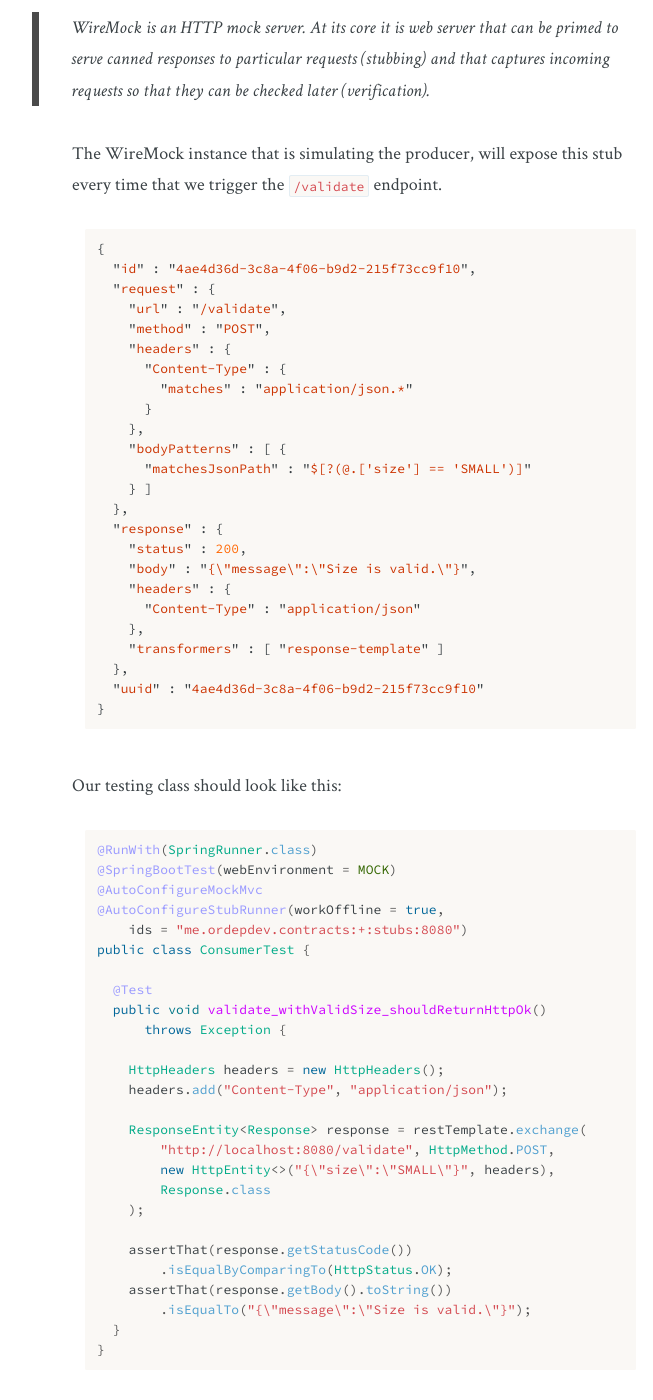
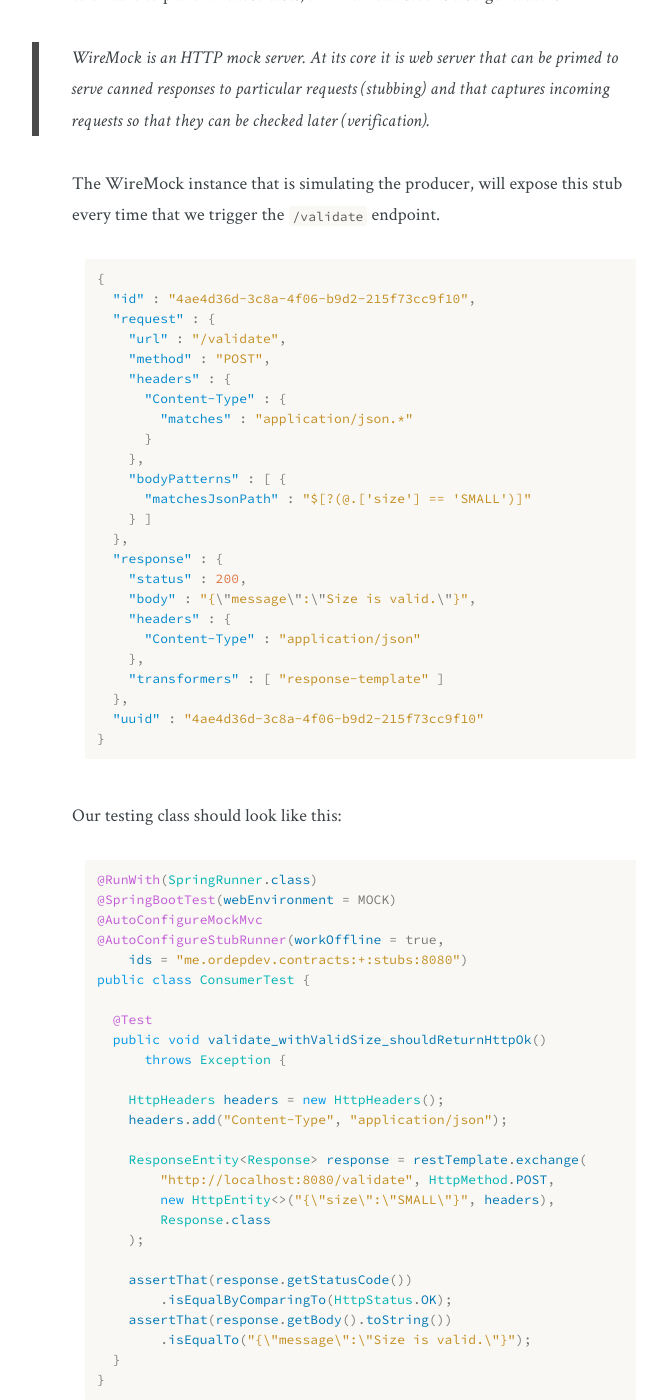
Before and after one commit to ordepdev/ordepdev.github.io, a Jekyll site: the page built from _posts/2017-07-22-boost-your-confidence-with-consumer-driven-contracts.md, in a window 1280 px wide and 1400 px high, scrolled down 4817 px. Shown: the whole window, without its empty margins (280-933 px from the left). Built offline with Jekyll 4.4.1, drawn with Linux system fonts in a browser that asks for light colours; some of the changed text lies outside the part shown.

Commit message:
syntax highlighting improvements

````diff
--- a/_posts/2017-07-22-boost-your-confidence-with-consumer-driven-contracts.md
+++ b/_posts/2017-07-22-boost-your-confidence-with-consumer-driven-contracts.md
@@ -4,28 +4,28 @@
 date:   2017-07-22
 ---
 
-### Monoliths vs Microservices
+## Monoliths vs Microservices
 
 In a monolithic application we don't need to worry about breaking contracts between different services because the compiler will do that job for us. If a given method signature changes, the contract between shared services is broken, and the build will automatically fail.
 
 In a microservices approach, different services are deployed in different runtimes and don't know anything about each other. We don't have the compiler to detect those breaking changes and they became hard to detect and manage. Usually, they're found during end-to-end testing in a pre-production environment.
 
-### Integration testing
+## Integration testing
 
 When performing integration tests on services that depends on other external services, we tend to build our own stubs to assert the answers that we need in order to successfully run the test suite, not the answers that the producer service might deliver. By running integration tests against these predefined answers, it can lead to passing tests within the consumer service boundary and failing tests in a pre-production environment.
 
-### End-to-end testing
+## End-to-end testing
 
 These tests are designed to test the full application from top to bottom by simulating a real scenario. Despite being very useful in order to verify that a given scenario is working as expected across multiple applications, they tend to be very hard to write and maintain, slow to execute, and usually demanding of a dedicated pre-production environment. They also provide very late feedback, usually being the last tests being implemented.
 
-### Common Contract Breaking Scenarios
+## Common Contract Breaking Scenarios
 * Renaming endpoints
 * Adding new mandatory parameters
 * Removing existing parameters
 * Changing validations of existing parameters
 * Changing the response types or status code
 
-### Contracts Testing
+## Contracts Testing
 
 > “An integration contract test is a test at the
 boundary of an external service verifying that it
@@ -35,7 +35,7 @@
 
 A contract is a set of expectations shared between a service that acts as a consumer and another service that acts like a producer. They focus the specification and delivery of service functionality around key business value drivers. The compatibility of a contract remains stable and immutable for a particular set of consumer contracts and expectations.
 
-### Spring Cloud Contract
+## Spring Cloud Contract
 
 > Provides support for Consumer Driven Contracts and service schemas in Spring applications, covering a range of options for writing tests, publishing them as assets, asserting that a contract is kept by producers and consumers, for HTTP and message-based interactions.
 
@@ -43,11 +43,11 @@
 
 ![consumer-driven-contracts-flow](https://goo.gl/WjaemJ "consumer-driven-contracts-flow")
 
-### Defining the Contract
+## Defining the Contract
 
 As a consumer we need to exactly define our expectations. In this case, when sending a request from the consumer to the producer, we want a successful response that matches with our request. Remember that the purpose of contract testing is not to start writing business features in the contracts. Stay focused and limit yourself to testing contracts between applications and avoid full behaviour simulation.
 
-```javascript
+```groovy
 Contract.make {
     request {
         method "POST"
@@ -71,7 +71,7 @@
 }
 ```
 
-### Producer Test Generation
+## Producer Test Generation
 
 As a producer, the goal is to implement a feature that matches with the defined contract. In order to ensure that the application behaves in the same way as we defined above, an acceptance test is generated and it will run on every build, providing the feedback that we're chasing. The test calls the `/validate` endpoint with body `{"size":"SMALL"}` and run the assertions from the `request` section of our contract.
 
@@ -103,7 +103,7 @@
 
 If we change the endpoint from `/validate` to something like `/item/{uuid}/validate` or change the response code from `200` to `400`, the test will fail. These kind of testing prevents us from, silently, breaking changes on the consumer side.
 
-### Stub Generation and Consumer Testing
+## Stub Generation and Consumer Testing
 
 As a consumer, the goal is to perform tests against the defined contract. In order to be able to perform those tests, a WireMock stub is also generated.
 
@@ -111,7 +111,7 @@
 
 The WireMock instance that is simulating the producer, will expose this stub every time that we trigger the `/validate` endpoint.
 
-```javascript
+```json
 {
   "id" : "4ae4d36d-3c8a-4f06-b9d2-215f73cc9f10",
   "request" : {
@@ -171,15 +171,15 @@
 
 This test is responsible for making a request to our producer endpoint `http://localhost:8080/validate` and assert that the response is valid. Notice that we don't need to start up our producer service thanks to `@AutoConfigureStubRunner`. This annotation is responsible to start up a WireMock server at port `8080` with the stubs from the latest version of `me.ordepdev.contracts` package. If the contract is changed, our consumer side test that rely on it, will fail. That's the beauty of gluing these pieces together: all contract changes leads to failed builds during development.
 
-#### Working online
+### Working online
 
 Note that when the flag `workOffline` is set to `true`, it assumes that you have the contract stubs installed on your local maven repository. Since we're working based on a consumer-driven git flow, when the proposed contracts get merged, this flag must be set to `false` in order to download the contracts from the remote maven repository.
 
-### Why contract testing matters?
+## Why contract testing matters?
 
 This approach gives you the ability to always test against a *synced* and *shared* contract between producer and consumer, instead of testing against *exclusively* consumer stubs, that ~~may~~ always differ from the producer ones. With a *failing fast* approach, you'll be always able to catch breaking changes during development phase.
 
-#### Resources
+## Resources
 
 [1] [https://cloud.spring.io/spring-cloud-contract](https://cloud.spring.io/spring-cloud-contract)
 
--- a/_sass/_syntax.scss
+++ b/_sass/_syntax.scss
@@ -1,65 +1,65 @@
-.hll { background-color: #ffffcc }
- /*{ background: #f0f3f3; }*/
-.c { color: #999; } /* Comment */
-.err { color: #AA0000; background-color: #FFAAAA } /* Error */
-.k { color: #006699; } /* Keyword */
-.o { color: #555555 } /* Operator */
-.cm { color: #0099FF; font-style: italic } /* Comment.Multiline */
-.cp { color: #009999 } /* Comment.Preproc */
-.c1 { color: #999; } /* Comment.Single */
-.cs { color: #999; } /* Comment.Special */
-.gd { background-color: #FFCCCC; border: 1px solid #CC0000 } /* Generic.Deleted */
-.ge { font-style: italic } /* Generic.Emph */
-.gr { color: #FF0000 } /* Generic.Error */
-.gh { color: #003300; } /* Generic.Heading */
-.gi { background-color: #CCFFCC; border: 1px solid #00CC00 } /* Generic.Inserted */
-.go { color: #AAAAAA } /* Generic.Output */
-.gp { color: #000099; } /* Generic.Prompt */
-.gs { } /* Generic.Strong */
-.gu { color: #003300; } /* Generic.Subheading */
-.gt { color: #99CC66 } /* Generic.Traceback */
-.kc { color: #006699; } /* Keyword.Constant */
-.kd { color: #006699; } /* Keyword.Declaration */
-.kn { color: #006699; } /* Keyword.Namespace */
-.kp { color: #006699 } /* Keyword.Pseudo */
-.kr { color: #006699; } /* Keyword.Reserved */
-.kt { color: #007788; } /* Keyword.Type */
-.m { color: #FF6600 } /* Literal.Number */
-.s { color: #d44950 } /* Literal.String */
-.na { color: #4f9fcf } /* Name.Attribute */
-.nb { color: #336666 } /* Name.Builtin */
-.nc { color: #00AA88; } /* Name.Class */
-.no { color: #336600 } /* Name.Constant */
-.nd { color: #9999FF } /* Name.Decorator */
-.ni { color: #999999; } /* Name.Entity */
-.ne { color: #CC0000; } /* Name.Exception */
-.nf { color: #CC00FF } /* Name.Function */
-.nl { color: #9999FF } /* Name.Label */
-.nn { color: #00CCFF; } /* Name.Namespace */
-.nt { color: #2f6f9f; } /* Name.Tag */
-.nv { color: #003333 } /* Name.Variable */
-.ow { color: #000000; } /* Operator.Word */
-.w { color: #bbbbbb } /* Text.Whitespace */
-.mf { color: #FF6600 } /* Literal.Number.Float */
-.mh { color: #FF6600 } /* Literal.Number.Hex */
-.mi { color: #FF6600 } /* Literal.Number.Integer */
-.mo { color: #FF6600 } /* Literal.Number.Oct */
-.sb { color: #CC3300 } /* Literal.String.Backtick */
-.sc { color: #CC3300 } /* Literal.String.Char */
-.sd { color: #CC3300; font-style: italic } /* Literal.String.Doc */
-.s2 { color: #CC3300 } /* Literal.String.Double */
-.se { color: #CC3300; } /* Literal.String.Escape */
-.sh { color: #CC3300 } /* Literal.String.Heredoc */
-.si { color: #AA0000 } /* Literal.String.Interpol */
-.sx { color: #CC3300 } /* Literal.String.Other */
-.sr { color: #33AAAA } /* Literal.String.Regex */
-.s1 { color: #CC3300 } /* Literal.String.Single */
-.ss { color: #FFCC33 } /* Literal.String.Symbol */
-.bp { color: #336666 } /* Name.Builtin.Pseudo */
-.vc { color: #003333 } /* Name.Variable.Class */
-.vg { color: #003333 } /* Name.Variable.Global */
-.vi { color: #003333 } /* Name.Variable.Instance */
-.il { color: #FF6600 } /* Literal.Number.Integer.Long */
+// .hll { background-color: #ffffcc }
+//  /*{ background: #f0f3f3; }*/
+// .c { color: #999; } /* Comment */
+// .err { color: #AA0000; background-color: #FFAAAA } /* Error */
+// .k { color: #006699; } /* Keyword */
+// .o { color: #555555 } /* Operator */
+// .cm { color: #0099FF; font-style: italic } /* Comment.Multiline */
+// .cp { color: #009999 } /* Comment.Preproc */
+// .c1 { color: #999; } /* Comment.Single */
+// .cs { color: #999; } /* Comment.Special */
+// .gd { background-color: #FFCCCC; border: 1px solid #CC0000 } /* Generic.Deleted */
+// .ge { font-style: italic } /* Generic.Emph */
+// .gr { color: #FF0000 } /* Generic.Error */
+// .gh { color: #003300; } /* Generic.Heading */
+// .gi { background-color: #CCFFCC; border: 1px solid #00CC00 } /* Generic.Inserted */
+// .go { color: #AAAAAA } /* Generic.Output */
+// .gp { color: #000099; } /* Generic.Prompt */
+// .gs { } /* Generic.Strong */
+// .gu { color: #003300; } /* Generic.Subheading */
+// .gt { color: #99CC66 } /* Generic.Traceback */
+// .kc { color: #006699; } /* Keyword.Constant */
+// .kd { color: #006699; } /* Keyword.Declaration */
+// .kn { color: #006699; } /* Keyword.Namespace */
+// .kp { color: #006699 } /* Keyword.Pseudo */
+// .kr { color: #006699; } /* Keyword.Reserved */
+// .kt { color: #007788; } /* Keyword.Type */
+// .m { color: #FF6600 } /* Literal.Number */
+// .s { color: #d44950 } /* Literal.String */
+// .na { color: #4f9fcf } /* Name.Attribute */
+// .nb { color: #336666 } /* Name.Builtin */
+// .nc { color: #00AA88; } /* Name.Class */
+// .no { color: #336600 } /* Name.Constant */
+// .nd { color: #9999FF } /* Name.Decorator */
+// .ni { color: #999999; } /* Name.Entity */
+// .ne { color: #CC0000; } /* Name.Exception */
+// .nf { color: #CC00FF } /* Name.Function */
+// .nl { color: #9999FF } /* Name.Label */
+// .nn { color: #00CCFF; } /* Name.Namespace */
+// .nt { color: #2f6f9f; } /* Name.Tag */
+// .nv { color: #003333 } /* Name.Variable */
+// .ow { color: #000000; } /* Operator.Word */
+// .w { color: #bbbbbb } /* Text.Whitespace */
+// .mf { color: #FF6600 } /* Literal.Number.Float */
+// .mh { color: #FF6600 } /* Literal.Number.Hex */
+// .mi { color: #FF6600 } /* Literal.Number.Integer */
+// .mo { color: #FF6600 } /* Literal.Number.Oct */
+// .sb { color: #CC3300 } /* Literal.String.Backtick */
+// .sc { color: #CC3300 } /* Literal.String.Char */
+// .sd { color: #CC3300; font-style: italic } /* Literal.String.Doc */
+// .s2 { color: #CC3300 } /* Literal.String.Double */
+// .se { color: #CC3300; } /* Literal.String.Escape */
+// .sh { color: #CC3300 } /* Literal.String.Heredoc */
+// .si { color: #AA0000 } /* Literal.String.Interpol */
+// .sx { color: #CC3300 } /* Literal.String.Other */
+// .sr { color: #33AAAA } /* Literal.String.Regex */
+// .s1 { color: #CC3300 } /* Literal.String.Single */
+// .ss { color: #FFCC33 } /* Literal.String.Symbol */
+// .bp { color: #336666 } /* Name.Builtin.Pseudo */
+// .vc { color: #003333 } /* Name.Variable.Class */
+// .vg { color: #003333 } /* Name.Variable.Global */
+// .vi { color: #003333 } /* Name.Variable.Instance */
+// .il { color: #FF6600 } /* Literal.Number.Integer.Long */
 
 .css .o,
 .css .o + .nt,
@@ -70,8 +70,8 @@
   font-size: 90%;
   font-style: normal; /* Prevent inheritance from em */
   font-weight: normal; /* Prevent inheritance from strong */
-  color: #d44950;
-  background-color: #f5f5f5;
+  color: $warm-dark;
+  background: $warm-light;
   border-radius: .15em;
 }
 @media (max-width: 30em) {
@@ -125,3 +125,15 @@
   background-color: transparent;
   border-radius: 0;
 }
+
+pre { color: mix($warm-light, $warm-dark, 20%); }
+
+  .k, .kd, .kt, .kn { color: hsl(200, 100%, 45%); }  // Keyword.
+  .mi, .mf          { color: hsl( 20, 70%, 55%); }  // Number.
+  .s, .sc, .s2      { color: hsl( 40, 70%, 45%); }  // String.
+  .c, .c1, .cm      { color: mix($warm-light, $warm-dark, 50%); } // Comment.
+  .cp, .nd          { color: hsl(290, 60%, 60%); }  // Preprocessor, annotation.
+  .nl, .nt          { color: hsl(200, 100%, 40%); }  // Label (private: etc.).
+  .n, .na, .nc, .nn, .nf { color: hsl(200, 100%, 35%); }  // Name.
+  .vg, .nc          { color: hsl(180, 100%, 35%); }  // Type name.
+  .nb               { color: hsl(200, 100%, 45%); }  // Built-in name ("this", etc.).
--- a/_sass/_variables.scss
+++ b/_sass/_variables.scss
@@ -1,2 +1,19 @@
 $width-content: 576px;
 $color-grey: #9EABB3;
+
+// A ramp of washed out blues from dark to light.
+$dark:    hsl(215, 20%, 20%);
+$gray-30: hsl(212, 23%, 30%);
+$gray-40: hsl(209, 26%, 40%);
+$gray-50: hsl(206, 30%, 50%);
+$gray-60: hsl(203, 30%, 60%);
+$light:   hsl(195, 30%, 90%);
+$lighter: hsl(195, 35%, 95%);
+
+// An opposing warm light color (code background).
+$warm-dark:  hsl(40, 0%, 35%);
+$warm-light: hsl(40, 30%, 97%);
+$warm-40:    mix($warm-light, $warm-dark, 40%);
+$warm-60:    mix($warm-light, $warm-dark, 60%);
+$warm-80:    mix($warm-light, $warm-dark, 80%);
+$warm-95:    hsl(40, 20%, 95%);
--- a/assets/css/screen.css
+++ b/assets/css/screen.css
@@ -292,8 +292,6 @@
     font-family: Inconsolata, monospace, sans-serif;
     font-size: 0.85em;
     white-space: pre-wrap;
-    border: #E3EDF3 1px solid;
-    background: #F7FAFB;
     border-radius: 2px;
 }
 
````
Also changed, not shown: _posts/2017-08-02-microservices-you-have-to-be-this-tall.md (+2 -19 lines), _posts/2017-09-23-welcome-to-jekyll.markdown (deleted, +0 -25 lines), 3 other files.
